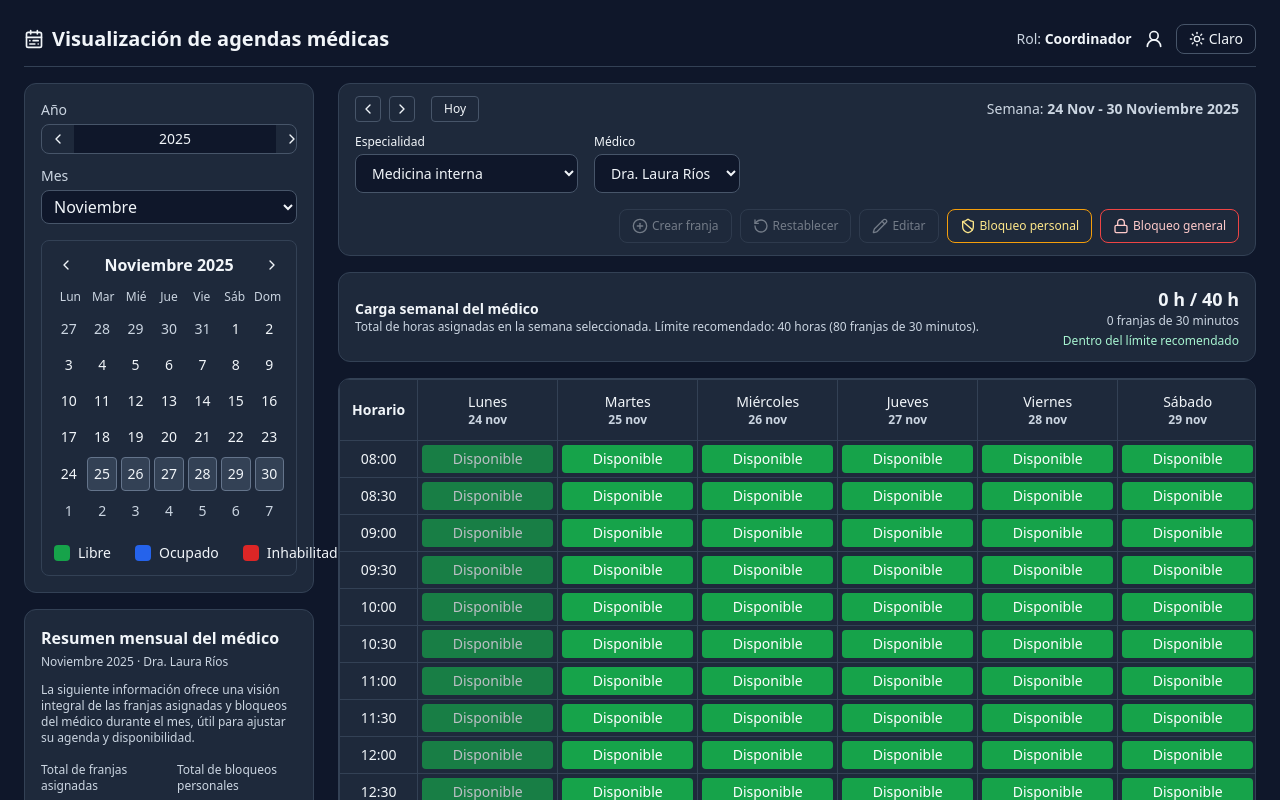
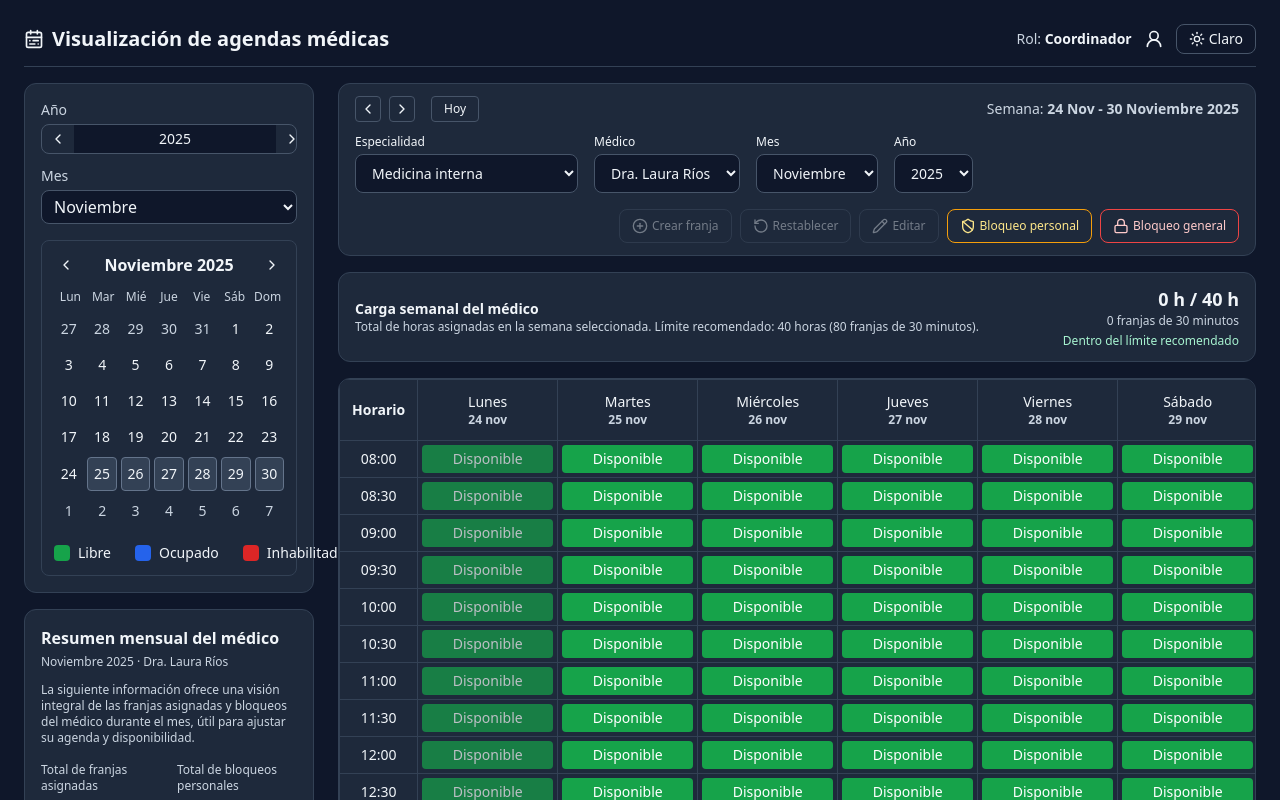
Before and after one commit to alenrua/react-1z5gqcay, a React (Create React App) app: page / in a window 1280 px wide. Shown: the top 800 px of the page. Built offline with nearby package versions, Linux system fonts and the light colour scheme.

Commit message:
Add month and year selectors for coordinator summary

```diff
--- a/src/components/agenda/AgendaHU01Coordinator.jsx
+++ b/src/components/agenda/AgendaHU01Coordinator.jsx
@@ -87,9 +87,23 @@ export default function AgendaHU01Coordinator({ role = 'coordinator' }) {
 
   // Fecha / calendario
   const today = new Date();
+  const currentYear = useMemo(() => new Date().getFullYear(), []);
+  const yearOptions = useMemo(
+    () => [currentYear - 1, currentYear, currentYear + 1],
+    [currentYear]
+  );
+
   const [year, setYear] = useState(today.getFullYear());
   const [month, setMonth] = useState(today.getMonth());
   const [selectedDay, setSelectedDay] = useState(today);
+
+  const setMonthYear = (newYear, newMonth) => {
+    const safeMonth = Math.min(11, Math.max(0, newMonth));
+    const base = new Date(newYear, safeMonth, 1);
+    setYear(base.getFullYear());
+    setMonth(base.getMonth());
+    setSelectedDay(base);
+  };
 
   const monthMatrix = useMemo(() => {
     const first = new Date(year, month, 1);
@@ -130,9 +144,27 @@ export default function AgendaHU01Coordinator({ role = 'coordinator' }) {
 
   const goToday = () => {
     const d = new Date();
-    setSelectedDay(d);
-    setYear(d.getFullYear());
-    setMonth(d.getMonth());
+    setMonthYear(d.getFullYear(), d.getMonth());
+  };
+
+  useEffect(() => {
+    const d = new Date(selectedDay);
+    if (d.getFullYear() !== year || d.getMonth() !== month) {
+      setYear(d.getFullYear());
+      setMonth(d.getMonth());
+    }
+  }, [selectedDay, year, month]);
+
+  const handleMonthChange = (value) => {
+    const parsed = Number(value);
+    if (Number.isNaN(parsed)) return;
+    setMonthYear(year, parsed);
+  };
+
+  const handleYearChange = (value) => {
+    const parsed = Number(value);
+    if (Number.isNaN(parsed)) return;
+    setMonthYear(parsed, month);
   };
 
   // Filtros
@@ -1187,6 +1219,50 @@ export default function AgendaHU01Coordinator({ role = 'coordinator' }) {
                   {docsForSpec.map((d) => (
                     <option key={d} value={d}>
                       {d}
+                    </option>
+                  ))}
+                </select>
+              </div>
+
+              <div>
+                <label className="block text-xs mb-1" htmlFor="month-select">
+                  Mes
+                </label>
+                <select
+                  id="month-select"
+                  value={month}
+                  onChange={(e) => handleMonthChange(e.target.value)}
+                  className={`text-sm rounded-lg border px-3 py-2 ${
+                    dark
+                      ? 'bg-slate-900 border-slate-600'
+                      : 'bg-white border-gray-300'
+                  }`}
+                >
+                  {MONTHS.map((m, idx) => (
+                    <option key={m} value={idx}>
+                      {m}
+                    </option>
+                  ))}
+                </select>
+              </div>
+
+              <div>
+                <label className="block text-xs mb-1" htmlFor="year-input">
+                  Año
+                </label>
+                <select
+                  id="year-input"
+                  value={year}
+                  onChange={(e) => handleYearChange(e.target.value)}
+                  className={`text-sm rounded-lg border px-3 py-2 ${
+                    dark
+                      ? 'bg-slate-900 border-slate-600'
+                      : 'bg-white border-gray-300'
+                  }`}
+                >
+                  {yearOptions.map((y) => (
+                    <option key={y} value={y}>
+                      {y}
                     </option>
                   ))}
                 </select>
```
